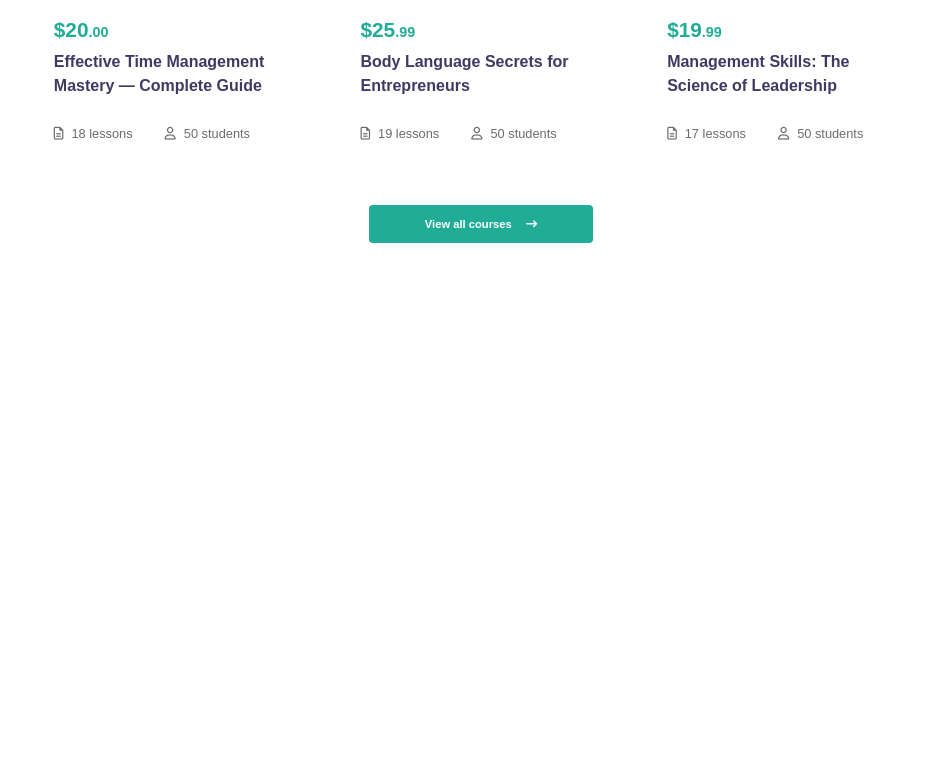
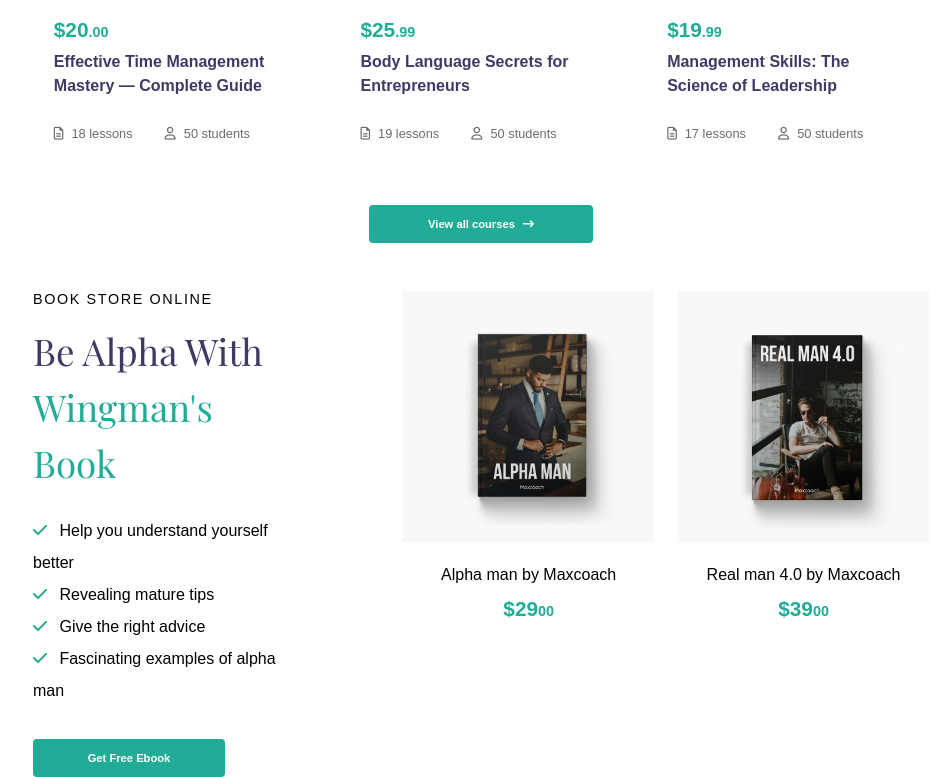
Before and after one commit to AlvaroArbaiza/proj-html-vuejs, a Vue app: page / in a window 1280 px wide. Shown: the part 2352-3129 px from the top of the page, without its empty margins (159-1090 px from the left). Before the commit the page ends 2643 px from the top, so only its background shows below. Built offline with nearby package versions, Linux system fonts and the light colour scheme.

Commit message:
Creazione book store online e books

```diff
--- a/index.html
+++ b/index.html
@@ -2,6 +2,7 @@
 <html lang="en">
   <head>
     <meta charset="UTF-8" />
+    <meta http-equiv="X-UA-Compatible" content="IE=edge">
     <link rel="icon" type="image/svg+xml" href="/vite.svg" />
     <meta name="viewport" content="width=device-width, initial-scale=1.0" />
     <title>Personal Project</title>
--- /dev/null
+++ b/src/components/BookStoreComp.vue
@@ -0,0 +1,144 @@
+<script>
+import { store } from '../store.js';
+
+export default {
+    name: "BookStoreComp",
+    data() {
+        return {
+            store
+        }
+    }
+}
+</script>
+
+<template>
+    <div class="container">
+
+        <!-- book store online -->
+        <div class="bookStore">
+
+            <!-- title -->
+            <span class="title">
+                book store online
+            </span>
+
+            <!-- big-text -->
+            <span class="big-text color-violet">
+                Be Alpha With <span class="big-text color-green">Wingman's Book</span>
+            </span>
+
+            <!-- list -->
+            <ul>
+                <li v-for="(elem, index) in store.checklist" :key="index">
+                    <i class="fa-solid fa-check color-green"></i>
+                    {{ elem }}
+                </li>
+            </ul>
+
+            <!-- button -->
+            <button>
+                <span>
+                    Get Free Ebook
+                </span>
+            </button>
+        </div>
+
+        <!-- books -->
+        <div class="books">
+            <div class="book" v-for="(elem, index) in store.books" :key="index">
+
+                <!-- image -->
+                <img :src="`/img/${elem.image}`" :alt="elem.title">
+
+                <!-- title -->
+                <span class="book-title">
+                    {{ elem.title }}
+                </span>
+
+                <!-- price -->
+                <span class="price color-green">
+                    <span class="big-num">&#36;{{ elem.price[0] }}</span>{{ elem.price[1] }}
+                </span>
+            </div>
+
+        </div>
+    </div>
+
+</template>
+
+<style lang="scss" scoped>
+@import '../style/main.scss';
+@import '../style/partials/_variables.scss';
+
+.container {
+    @include widthMargin ( 70%, 0 );
+    display: flex;
+
+    .bookStore {
+        width: 30%;
+        display: flex;
+        flex-direction: column;
+
+        .big-text {
+            margin: 1rem 0 1.5rem;
+            font-size: 2.3rem;
+            line-height: 3.5rem;
+        }
+
+        ul {
+            list-style: none;
+            margin-bottom: 2rem;
+
+            li {
+                line-height: 2rem;
+
+                i {
+                    margin-right: 0.5rem;
+                }
+            }
+        }
+
+        button {
+            @include button (12rem, 0.8rem, 1.5rem, 0.7rem, 800, $white, $mountain-meadow);
+            cursor: pointer;
+
+            &:hover {
+                background-color: $violet;
+            }
+        }
+    }
+
+    // books
+    .books {
+        width: 70%;
+        display: flex;
+        justify-content: flex-start;
+        flex-direction: row-reverse;
+        column-gap: 1.5rem;
+        text-align: center;
+
+        // book
+        .book {
+            display: flex;
+            flex-direction: column;
+            flex-basis: calc(80% / 2);
+
+            // title
+            .book-title {
+                margin: 1.5rem 0 0.8rem;;
+            }
+
+            // price
+            .price {
+                font-size: 0.9rem;
+                font-weight: 600;
+
+                .big-num {
+                    font-size: 1.3rem;
+                }
+            }
+        }
+
+    }
+}
+</style>
--- a/src/components/CoursesComp.vue
+++ b/src/components/CoursesComp.vue
@@ -87,8 +87,12 @@ export default {
         margin: 3rem auto;
 
         span {
-            margin-right: 0.7rem;
+            margin-right: 0.3rem;
         }
+
+        &:hover {
+                background-color: $violet;
+            }
     }
 }
 </style>
--- a/src/components/MainComp.vue
+++ b/src/components/MainComp.vue
@@ -3,13 +3,15 @@ import { store } from '../store.js';
 import StatsComp from '../components/StatsComp.vue';
 import AboutMeComp from '../components/AboutMeComp.vue';
 import CoursesComp from '../components/CoursesComp.vue';
+import BookStoreComp from '../components/BookStoreComp.vue';
 
 export default {
     name: "MainComp",
     components: {
         StatsComp,
         AboutMeComp,
-        CoursesComp
+        CoursesComp,
+        BookStoreComp
     },
     data() {
         return {
@@ -23,6 +25,7 @@ export default {
     <StatsComp/>
     <AboutMeComp/>
     <CoursesComp/>
+    <BookStoreComp/>
 </template>
 
 
--- a/src/components/SingleCourseComp.vue
+++ b/src/components/SingleCourseComp.vue
@@ -57,6 +57,8 @@ export default {
 
 .card {
     width: calc(100% / 3 - 1rem);
+    border-radius: 5px;
+    transition: all 0.2s;
 
     // body
     .body-card {
@@ -98,5 +100,9 @@ export default {
             }
         }
     }
+
+    &:hover {
+        box-shadow: 0px 24px 28px -7px #00000029;
+    }
 }
 </style>
--- a/src/store.js
+++ b/src/store.js
@@ -148,5 +148,30 @@ export const store = reactive({
                 '50 students'
             ]
         }
+    ],
+    checklist: [
+        'Help you understand yourself better',
+        'Revealing mature tips',
+        'Give the right advice',
+        'Fascinating examples of alpha man'
+    ],
+    books: [
+        {
+            image: 'product-book-10-400x400.jpg',
+            title: 'Real man 4.0 by Maxcoach',
+            price: [
+                '39',
+                '00'
+            ],
+        },
+        {
+            image: 'product-book-11-400x400.jpg',
+            title: 'Alpha man by Maxcoach',
+            price: [
+                '29',
+                '00'
+            ]
+        }
+
     ]
 })
```
